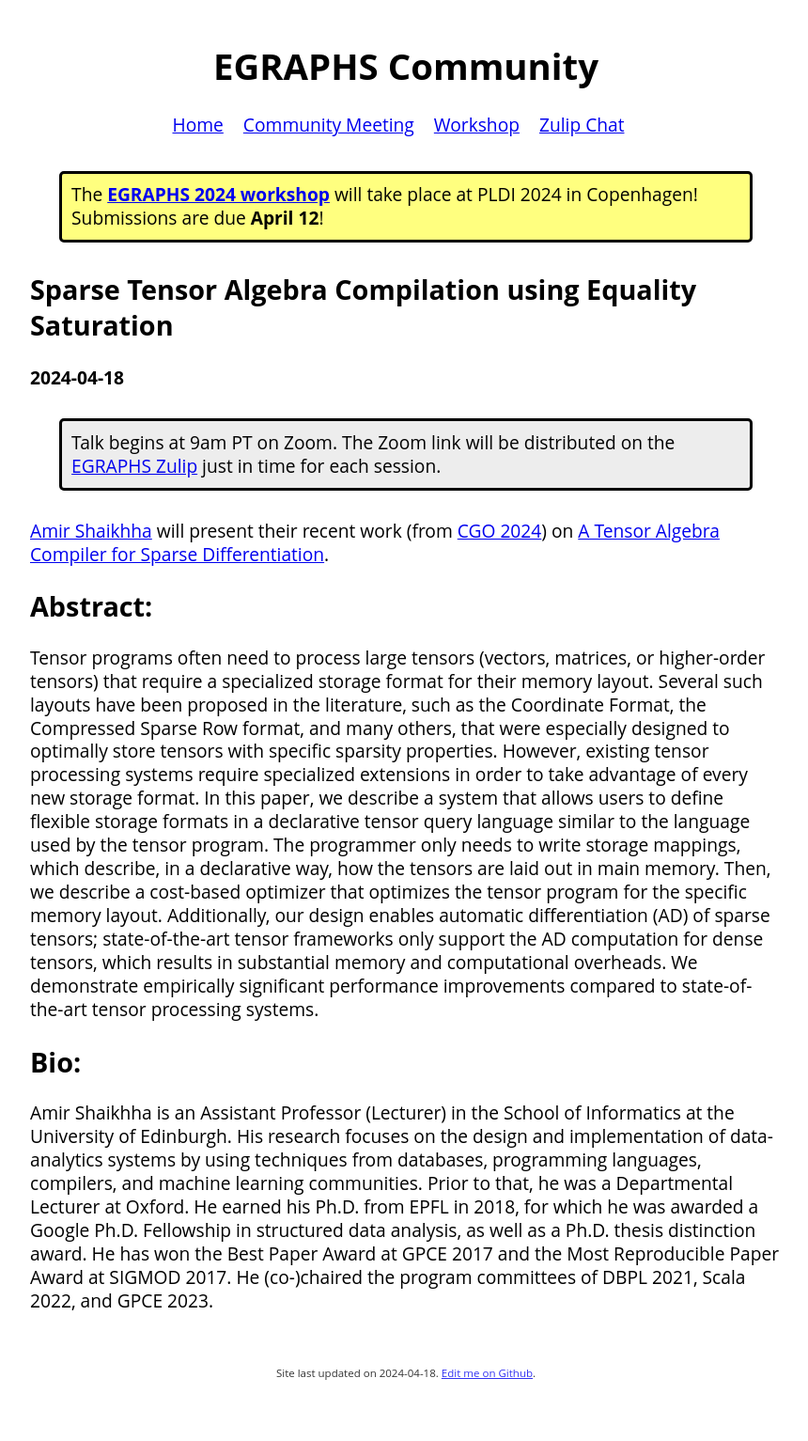
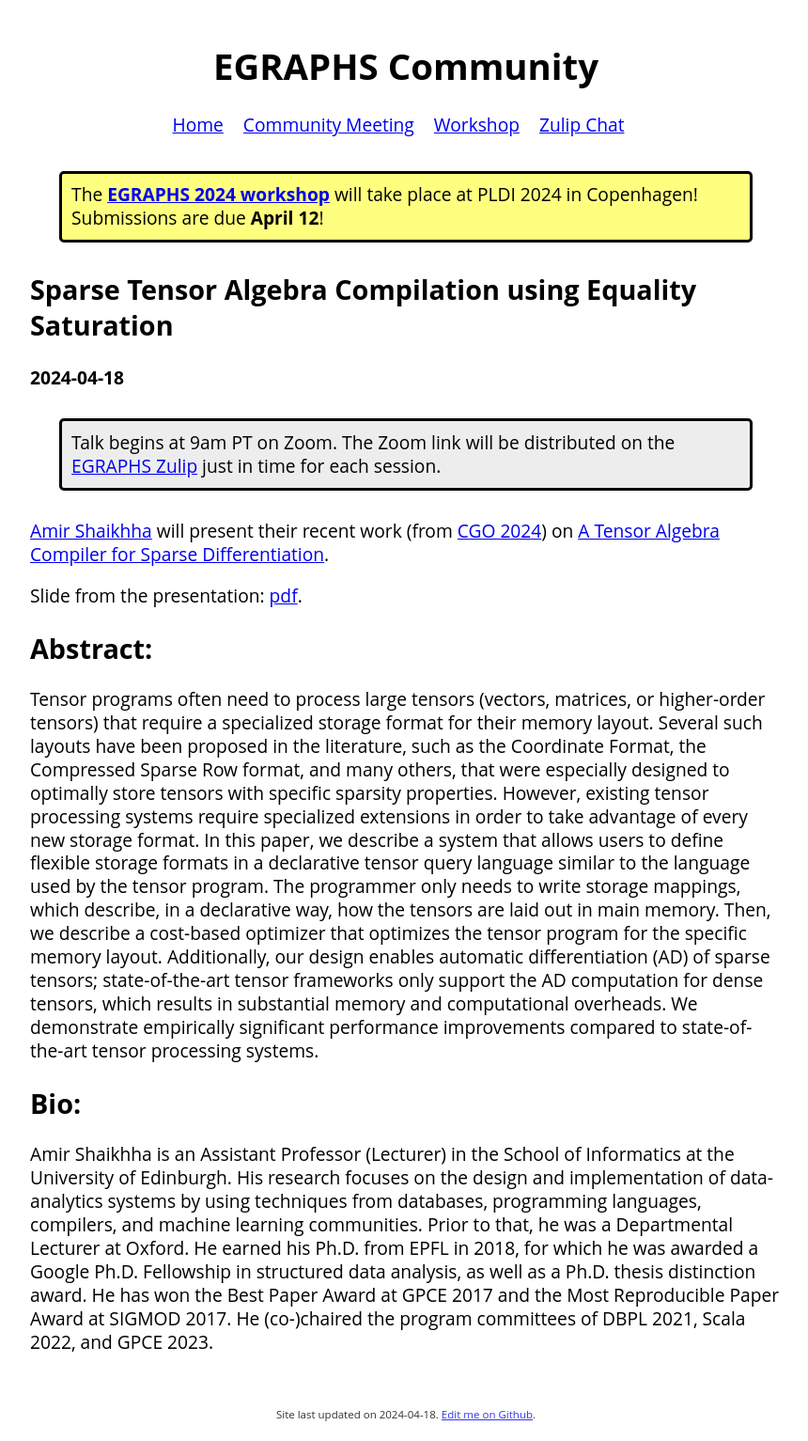
Before and after one commit to egraphs-community/egraphs-community.github.io, a Jekyll site: the page built from meeting/_posts/2024-04-18-sparse-tensor-diff.md, in a window 1280 px wide. Shown: the whole page at 94% size, without its empty margins (208-1068 px from the left). Built offline with Jekyll 4.4.1, drawn with Linux system fonts in a browser that asks for light colours; before the commit the page ends 1489 px from its top, so only the background shows below that.

Commit message:
Add amir slides

```diff
--- a/meeting/_posts/2024-04-18-sparse-tensor-diff.md
+++ b/meeting/_posts/2024-04-18-sparse-tensor-diff.md
@@ -8,6 +8,8 @@ speaker: Amir Shaikhha
  will present their recent work (from [CGO 2024](https://conf.researchr.org/info/cgo-2024/accepted-papers))
  on [A Tensor Algebra Compiler for Sparse Differentiation](https://arxiv.org/pdf/2303.07030.pdf).
 
+Slide from the presentation: [pdf]({{ "/assets/2024-04-18-sdql.pdf" | absolute_url }}).
+
 ## Abstract:
 Tensor programs often need to process large tensors (vectors, matrices, or higher-order tensors) that require a specialized storage format for their memory layout. Several such layouts have been proposed in the literature, such as the Coordinate Format, the Compressed Sparse Row format, and many others, that were especially designed to optimally store tensors with specific sparsity properties. However, existing tensor processing systems require specialized extensions in order to take advantage of every new storage format. In this paper, we describe a system that allows users to define flexible storage formats in a declarative tensor query language similar to the language used by the tensor program. The programmer only needs to write storage mappings, which describe, in a declarative way, how the tensors are laid out in main memory. Then, we describe a cost-based optimizer that optimizes the tensor program for the specific memory layout. Additionally, our design enables automatic differentiation (AD) of sparse tensors; state-of-the-art tensor frameworks only support the AD computation for dense tensors, which results in substantial memory and computational overheads. We demonstrate empirically significant performance improvements compared to state-of-the-art tensor processing systems.
 
```
Also changed, not shown: 1 other file.
